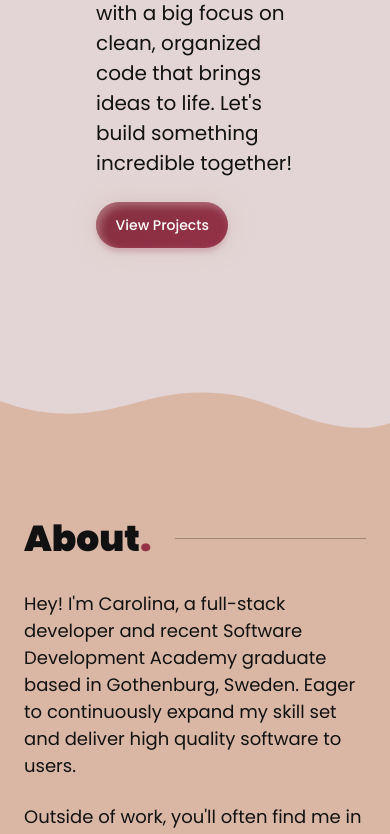
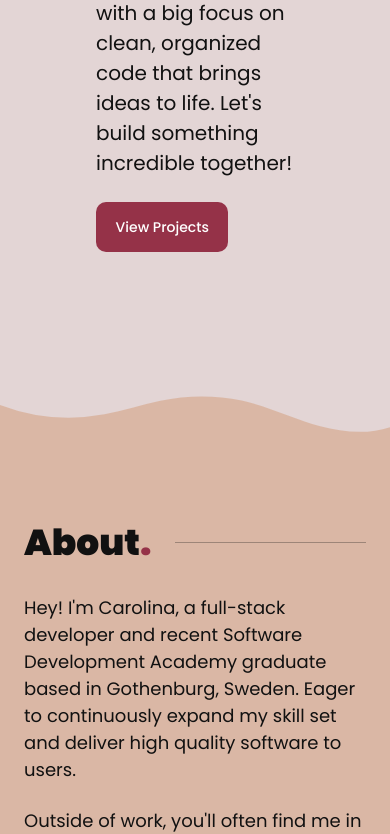
Before and after one commit to carolarruda/personal, a React (Create React App) app: page / in a window 390 px wide. Shown: the part 1156-1990 px from the top of the page. Built offline with nearby package versions, Linux system fonts and the light colour scheme.

Commit message:
working on animations

```diff
--- a/src/components/About/About.js
+++ b/src/components/About/About.js
@@ -1,9 +1,10 @@
-import SectionTitle from "../SectionTitles/SectionTitle";
+import SectionTitle from "../utils/SectionTitles/SectionTitle";
 import { AiOutlineArrowRight } from "react-icons/ai";
 import classes from "./About.module.scss";
 import Bloby from "../blobs/Bloby";
 import Stats from "../Stats/Stats";
 import MyLinks from "../Links/MyLinks";
+import { Reveal } from "../utils/Reveal/Reveal";
 const About = () => {
   return (
     <div className={classes.sec}>
@@ -14,16 +15,23 @@ const About = () => {
         <SectionTitle title={"About"} dir={"l"} />
         <div className={classes.about}>
           <div>
+            <Reveal>
+              {" "}
               <p className={classes.aboutText}>
-              Hey! I&apos;m Carolina, a full-stack developer and recent Software Development Academy graduate based
-              in Gothenburg, Sweden. Eager to continuously expand my skill set
-              and deliver high quality software to users.
+                Hey! I&apos;m Carolina, a full-stack developer and recent
+                Software Development Academy graduate based in Gothenburg,
+                Sweden. Eager to continuously expand my skill set and deliver
+                high quality software to users.
               </p>
-
+            </Reveal>
+            <Reveal>
               <p className={classes.aboutText}>
-              Outside of work, you&apos;ll often find me in the kitchen, either
-              exploring new recipes or going back to my Portuguese roots. Yoga enthusiast on my spare time.
+                Outside of work, you&apos;ll often find me in the kitchen,
+                either exploring new recipes or going back to my Portuguese
+                roots. Yoga enthusiast on my spare time.
               </p>
+            </Reveal>
+            <Reveal>
               <div className={classes.links}>
                 <div className={classes.linksText}>
                   <span>My links</span>
@@ -31,6 +39,7 @@ const About = () => {
                   <MyLinks />
                 </div>
               </div>
+            </Reveal>
           </div>
           <Stats />
         </div>
--- a/src/components/Hero/Hero.js
+++ b/src/components/Hero/Hero.js
@@ -1,10 +1,15 @@
 import classes from "./Hero.module.scss";
 import Button from "../buttons/Button";
+import {motion } from 'framer-motion'
 
 const Hero = () => {
   return (
     <section className={`section-wrapper ${classes.hero} curve`}>
-      <div className={classes.heroContainer}>
+      <motion.div
+                initial={{ y: -70 }}
+                animate={{ y: 0 }}
+                transition={{ duration: 0.5 }}
+      className={classes.heroContainer}>
         <h1 className={classes.presentation}>
           Hey there, I&apos;m Carolina<span>.</span>
         </h1>
@@ -18,7 +23,7 @@ const Hero = () => {
           incredible together!
         </p>
         <Button type={`projects`} text={`View Projects`} />
-      </div>
+      </motion.div>
     </section>
   );
 };
--- a/src/components/NavBar/NavBar.js
+++ b/src/components/NavBar/NavBar.js
@@ -187,9 +187,6 @@ const NavBar = () => {
       </header>
       <motion.div
         className={classes.navDiv}
-        // initial={{ y: -70 }}
-        // animate={{ y: 0 }}
-        // transition={{ duration: 0.5 }}
       >
         <NavBlob />
       </motion.div>
--- a/src/components/Projects/ProjectsContainer.js
+++ b/src/components/Projects/ProjectsContainer.js
@@ -1,6 +1,6 @@
 import classes from "./Projects.module.scss";
 import Projects from "../myprojects/Projects";
-import SectionTitle from "../SectionTitles/SectionTitle";
+import SectionTitle from "../utils/SectionTitles/SectionTitle";
 import ProjectBlob from "../blobs/ProjectBlob";
 
 const ProjectsContainer = () => {
@@ -10,8 +10,8 @@ const ProjectsContainer = () => {
         <ProjectBlob />
       </div>
       <section className={`section-wrapper`} id="about">
-      <SectionTitle title="Projects" dir="r" />
-      <Projects />
+        <SectionTitle title="Projects" dir="r" />
+        <Projects />
       </section>
     </div>
   );
--- a/src/components/buttons/Button.module.scss
+++ b/src/components/buttons/Button.module.scss
@@ -1,26 +1,26 @@
 .btnViewProjects {
     --clr-font-main: hsla(0 0% 20% / 100);
-    --btn-bg-2: var(--brand4);
+    --btn-bg-2: var(--brand2);
     --btn-bg-1: var(--brand3);
     --btn-bg-color: hsla(360 100% 100% / 1);
     --radii: 0.5em;
     cursor: pointer;
     padding: 0.9em 1.4em;
     min-width: 120px;
-
+  height: 50px;
     font-size: var(--text-xxs);
     font-weight: 500;
-    transition: 0.8s;
+    transition: 0.5s;
     background-size: 280% auto;
-    background-image: linear-gradient(325deg, var(--btn-bg-2) 0%, var(--btn-bg-1) 55%, var(--btn-bg-2) 90%);
+    background-color: var(--brand2);
     border: none;
-    border-radius: 40px;
+    border-radius: 10px;
     color: var(--btn-bg-color);
-    box-shadow: 0px 0px 20px rgba(210, 177, 176, 0.5), 0px 5px 5px -1px rgba(149, 50, 72, 0.25), inset 4px 4px 8px rgba(210, 177, 176, 0.5), inset -4px -4px 8px rgba(149, 50, 72, 0.35);
+
   }
 
   .btnViewProjects:hover {
-    background-position: right top;
+    background-color:rgb(98, 32, 47);
   }
 
   .btnViewProjects:is(:focus, :focus-visible, :active) {
--- /dev/null
+++ b/src/components/utils/Reveal/Reveal.js
@@ -0,0 +1,53 @@
+import React, { useEffect, useRef } from "react";
+import { motion, useInView, useAnimation } from "framer-motion";
+
+export const Reveal = ({ children, width = "fit-content" }) => {
+  const mainControls = useAnimation();
+  const slideControls = useAnimation();
+
+  const ref = useRef(null);
+  const isInView = useInView(ref, { once: true });
+
+  useEffect(() => {
+    if (isInView) {
+      slideControls.start("visible");
+      mainControls.start("visible");
+    } else {
+      slideControls.start("hidden");
+      mainControls.start("hidden");
+    }
+  }, [isInView, mainControls, slideControls]);
+
+  return (
+    <div ref={ref} style={{ position: "relative", width, overflow: "hidden" }}>
+      <motion.div
+        variants={{
+          hidden: { opacity: 0, y: 75 },
+          visible: { opacity: 1, y: 0 },
+        }}
+        initial="hidden"
+        animate={mainControls}
+        transition={{ duration: 0.5, delay: 0.25 }}
+      >
+        {children}
+      </motion.div>
+      <motion.div
+        variants={{
+          hidden: { left: 0 },
+          visible: { left: "100%" },
+        }}
+        initial="hidden"
+        animate={slideControls}
+        transition={{ duration: 0.5, ease: "easeIn" }}
+        style={{
+          position: "absolute",
+          top: 4,
+          bottom: 4,
+          left: 0,
+          right: 0,
+          zIndex: 20,
+        }}
+      />
+    </div>
+  );
+};
```
Also changed, not shown: src/components/utils/Reveal/Reveal.module.scss (added, +27 -0 lines), src/components/utils/SectionTitles/SectionTitle.js (renamed from src/components/SectionTitles/SectionTitle.js), src/components/utils/SectionTitles/SectionTitle.module.scss (renamed from src/components/SectionTitles/SectionTitle.module.scss). Lines whose indentation alone changed are shown as unchanged.
